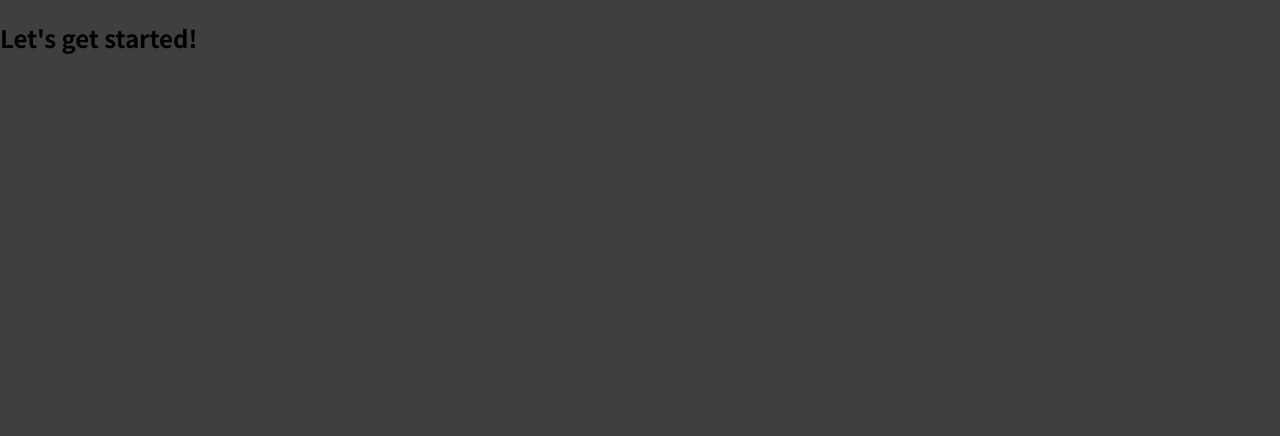
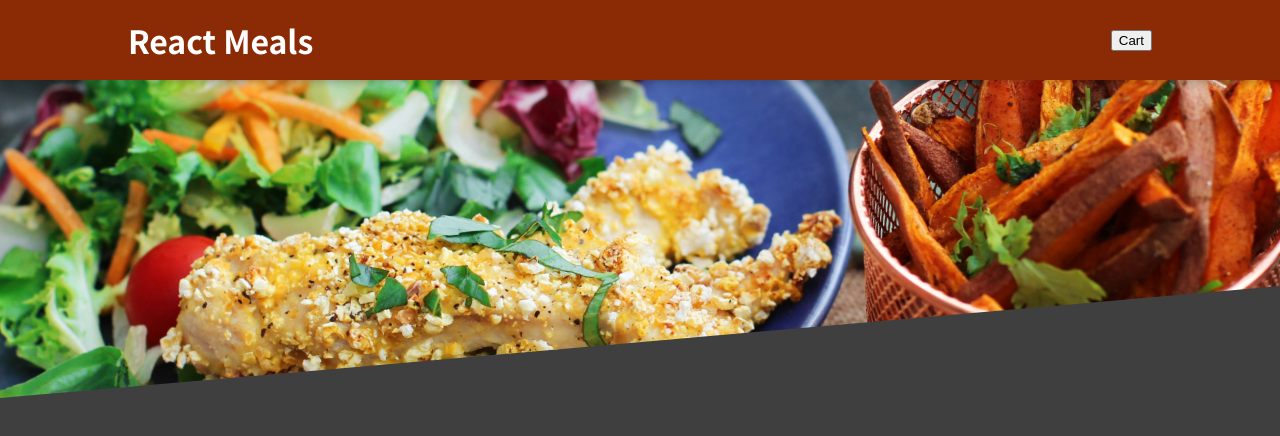
Before and after one commit to yoonsery/Udemy_react, a React (Create React App) app in the folder react_meals/: page / in a window 1280 px wide. Shown: the top 436 px of the page. Built offline with nearby package versions, Linux system fonts and the light colour scheme.

Commit message:
feat: Add header component and image

```diff
--- a/react_meals/src/App.js
+++ b/react_meals/src/App.js
@@ -1,8 +1,10 @@
+import Header from './components/Layout/Header';
+
 function App() {
   return (
-    <div>
-      <h2>Let's get started!</h2>
-    </div>
+    <>
+      <Header />
+    </>
   );
 }
 
--- a/react_meals/src/components/Layout/Header.jsx
+++ b/react_meals/src/components/Layout/Header.jsx
@@ -0,0 +1,19 @@
+import React from 'react';
+import mealsImage from '../../assets/sara-dubler_unsplash.jpg';
+import styles from './Header.module.css';
+
+function Header() {
+  return (
+    <>
+      <header className={styles.header}>
+        <h1>React Meals</h1>
+        <button>Cart</button>
+      </header>
+      <div className={styles['main-image']}>
+        <img src={mealsImage} alt="vegetables and breaded dishes" />
+      </div>
+    </>
+  );
+}
+
+export default Header;
```
Also changed, not shown: react_meals/src/assets/sara-dubler_unsplash.jpg (added).
